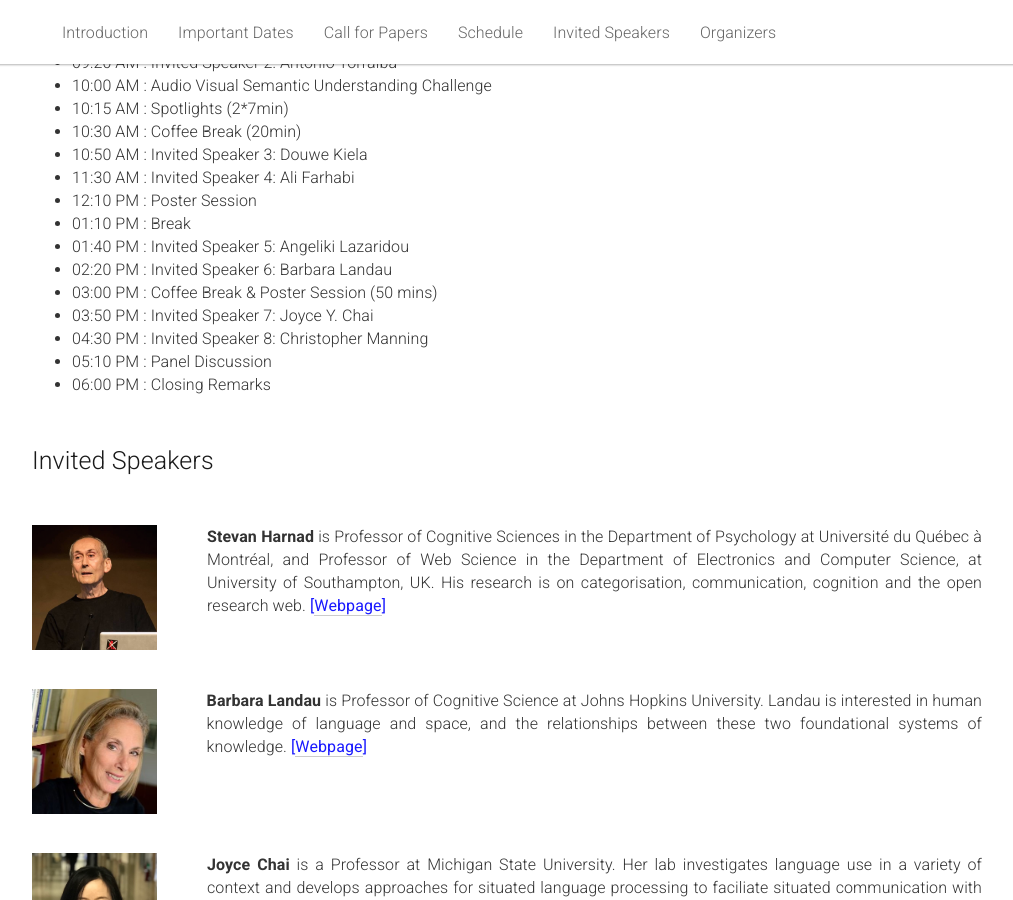
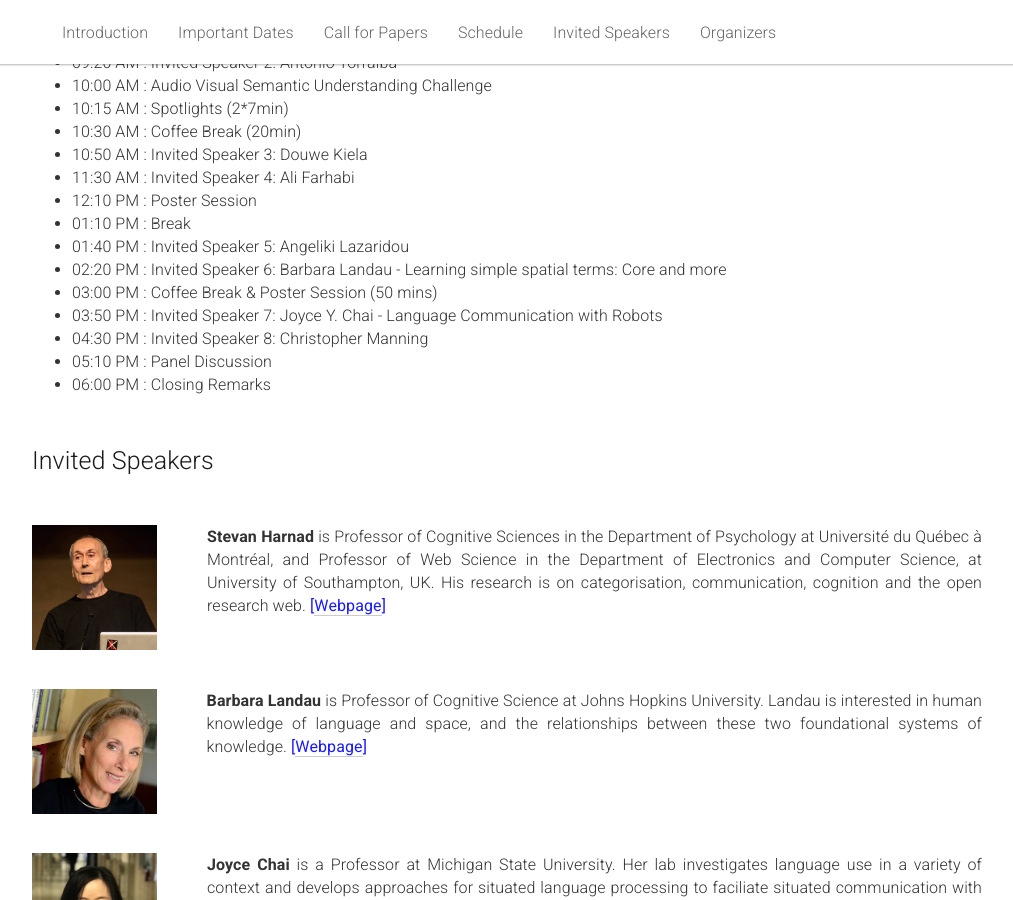
Before and after one commit to vigilworkshop/vigilworkshop.github.io, a Jekyll site: the page built from _pages/home.md, in a window 1280 px wide and 900 px high, scrolled down 2064 px. Shown: the whole window, without its empty margins (133-1146 px from the left). Built offline with Jekyll 4.4.1, drawn with Linux system fonts in a browser that asks for light colours.

Commit message:
Update home.md

```diff
--- a/_pages/home.md
+++ b/_pages/home.md
@@ -171,9 +171,9 @@ This workshop thus aims to gather people from various backgrounds - machine lear
       <li>12:10 PM : Poster Session                         </li>
       <li>01:10 PM : Break                                  </li>
       <li>01:40 PM : Invited Speaker 5: Angeliki Lazaridou  </li>
-      <li>02:20 PM : Invited Speaker 6: Barbara Landau      </li>
+      <li>02:20 PM : Invited Speaker 6: Barbara Landau - Learning simple spatial terms: Core and more     </li>
       <li>03:00 PM : Coffee Break & Poster Session (50 mins)</li>
-      <li>03:50 PM : Invited Speaker 7: Joyce Y. Chai       </li>
+      <li>03:50 PM : Invited Speaker 7: Joyce Y. Chai - Language Communication with Robots </li>
       <li>04:30 PM : Invited Speaker 8: Christopher Manning </li>
       <li>05:10 PM : Panel Discussion                       </li>
       <li>06:00 PM : Closing Remarks                        </li>
```
